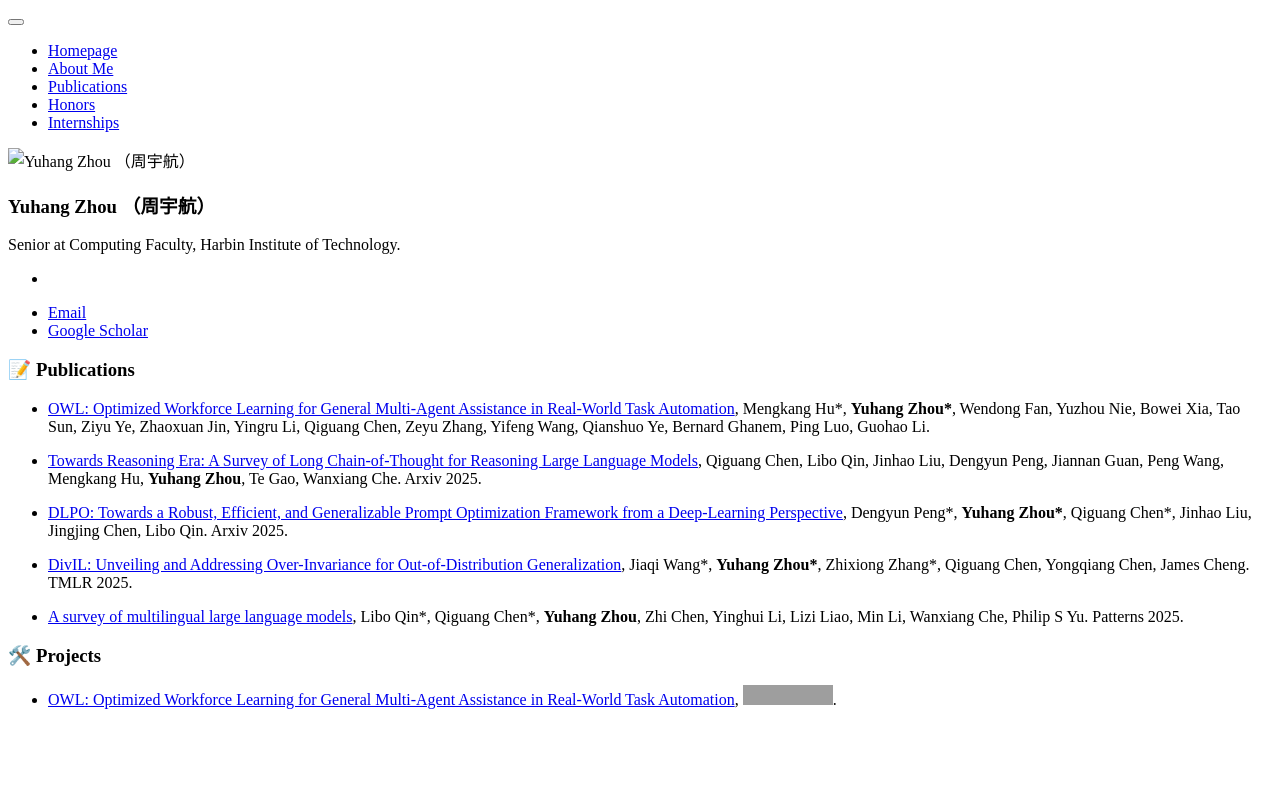
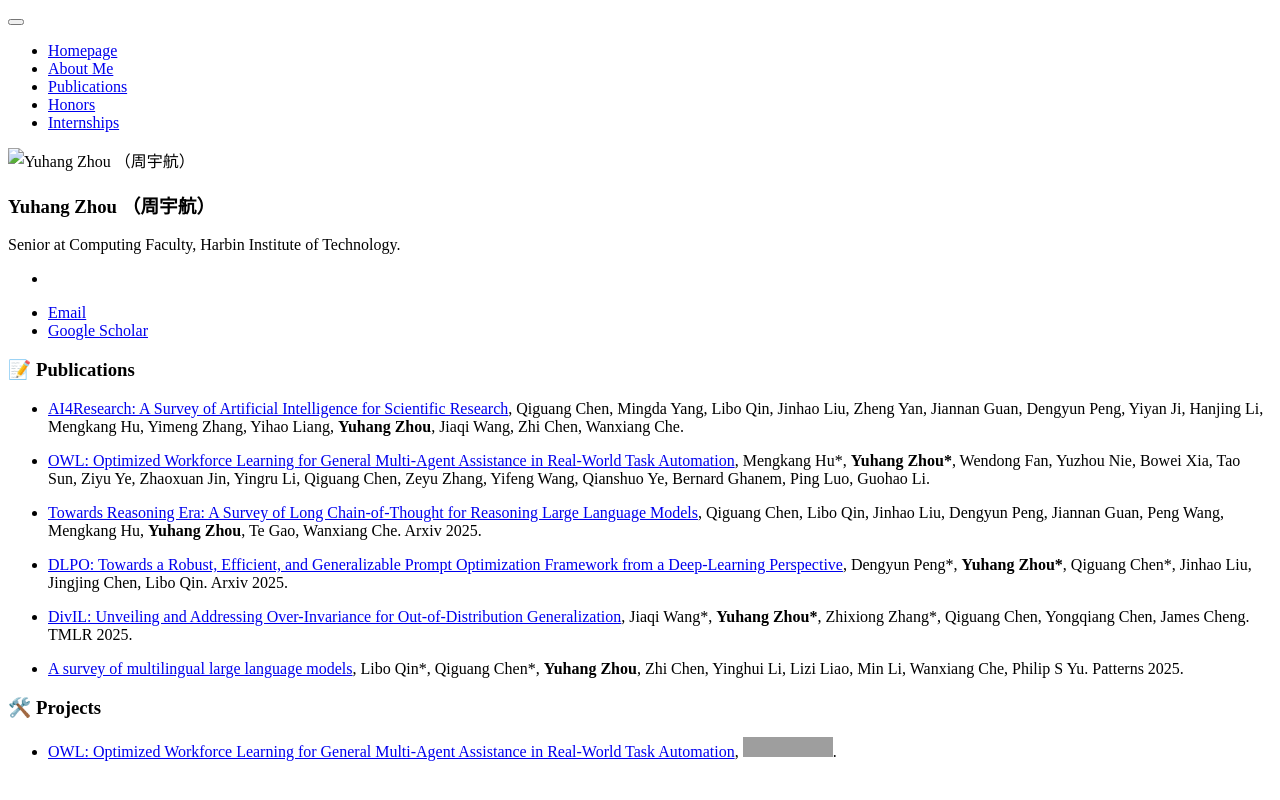
Before and after one commit to Ralph-Zhou/ralph-zhou.github.io, a Jekyll site: the page built from _pages/information/pub.md, in a window 1280 px wide. Shown: the top 800 px of the page. Built offline with Jekyll 4.4.1, drawn with Linux system fonts in a browser that asks for light colours; our own code applies the rules of GitHub Pages for plain Markdown files; grey boxes are pictures that could not be loaded.

Commit message:
Update pub.md

```diff
--- a/_pages/information/pub.md
+++ b/_pages/information/pub.md
@@ -1,4 +1,6 @@
 # 📝 Publications
+
+- [AI4Research: A Survey of Artificial Intelligence for Scientific Research](https://arxiv.org/abs/2507.01903), Qiguang Chen, Mingda Yang, Libo Qin, Jinhao Liu, Zheng Yan, Jiannan Guan, Dengyun Peng, Yiyan Ji, Hanjing Li, Mengkang Hu, Yimeng Zhang, Yihao Liang, **Yuhang Zhou**, Jiaqi Wang, Zhi Chen, Wanxiang Che.
 
 - [OWL: Optimized Workforce Learning for General Multi-Agent Assistance in Real-World Task Automation](https://arxiv.org/pdf/2505.23885), Mengkang Hu\*, **Yuhang Zhou\***, Wendong Fan, Yuzhou Nie, Bowei Xia, Tao Sun, Ziyu Ye, Zhaoxuan Jin, Yingru Li, Qiguang Chen, Zeyu Zhang, Yifeng Wang, Qianshuo Ye, Bernard Ghanem, Ping Luo, Guohao Li.
 
```
